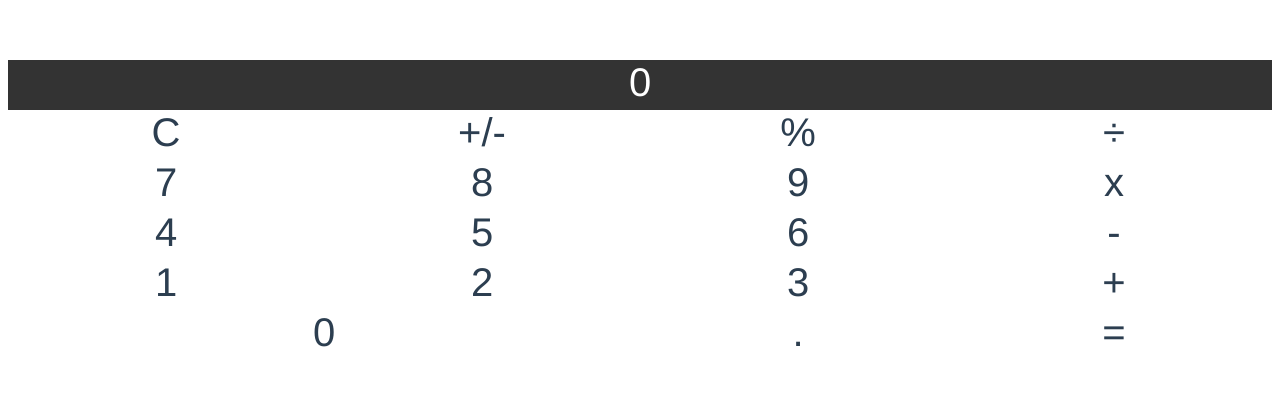
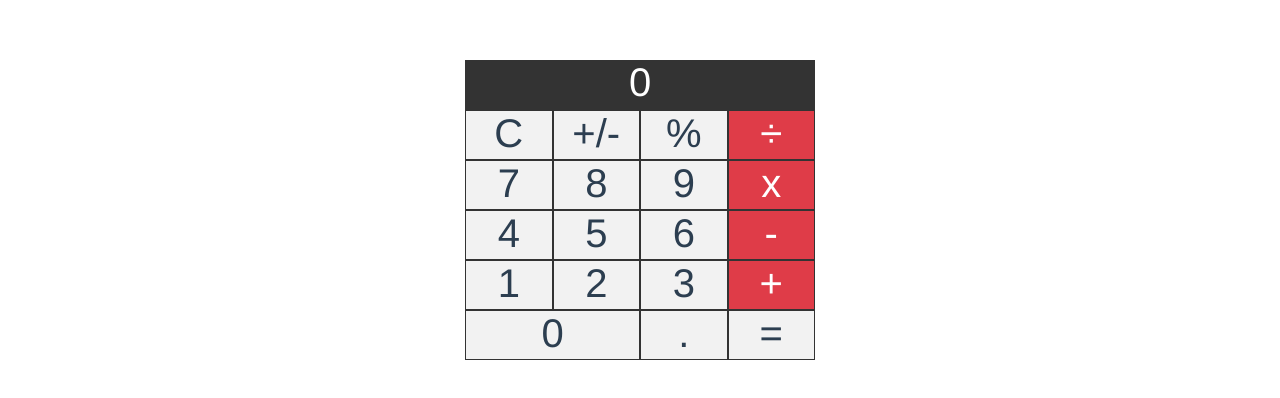
Before and after one commit to rvelizs/Workshop-Vue, a Vue app in the folder calculadora-app/: page / in a window 1280 px wide. Shown: the top 398 px of the page. Built offline with nearby package versions, Linux system fonts and the light colour scheme.

Commit message:
Calculadora redimensionada, no funcional y bonita

```diff
--- a/calculadora-app/src/components/Calculadora.vue
+++ b/calculadora-app/src/components/Calculadora.vue
@@ -1,25 +1,25 @@
 <template>
   <div class="calculadora">
     <div class="display">0</div>
-    <div>C</div>
-    <div>+/-</div>
-    <div>%</div>
-    <div>÷</div>
-    <div>7</div>
-    <div>8</div>
-    <div>9</div>
-    <div>x</div>
-    <div>4</div>
-    <div>5</div>
-    <div>6</div>
-    <div>-</div>
-    <div>1</div>
-    <div>2</div>
-    <div>3</div>
-    <div>+</div>
-    <div class="zero">0</div>
-    <div>.</div>
-    <div>=</div>
+    <div class="button">C</div>
+    <div class="button">+/-</div>
+    <div class="button">%</div>
+    <div class="button operator">÷</div>
+    <div class="button">7</div>
+    <div class="button">8</div>
+    <div class="button">9</div>
+    <div class="button operator">x</div>
+    <div class="button">4</div>
+    <div class="button">5</div>
+    <div class="button">6</div>
+    <div class="button operator">-</div>
+    <div class="button">1</div>
+    <div class="button">2</div>
+    <div class="button">3</div>
+    <div class="button operator">+</div>
+    <div class="button zero">0</div>
+    <div class="button">.</div>
+    <div class="button">=</div>
   </div>
 </template>
 
@@ -30,6 +30,8 @@ export default {
 
 <style scoped>
 .calculadora {
+  margin: 0 auto;
+  width: 350px;
   display: grid;
   grid-template-columns: repeat(4, 1fr);
   grid-auto-rows: minmax(50px, auto);
@@ -43,4 +45,12 @@ export default {
 .zero {
   grid-column: 1 / 3;
 }
+.button {
+  background-color: #f2f2f2;
+  border: 1px solid #333;
+}
+.operator {
+  background-color: #DF3C48;
+  color: white;
+}
 </style>
```
